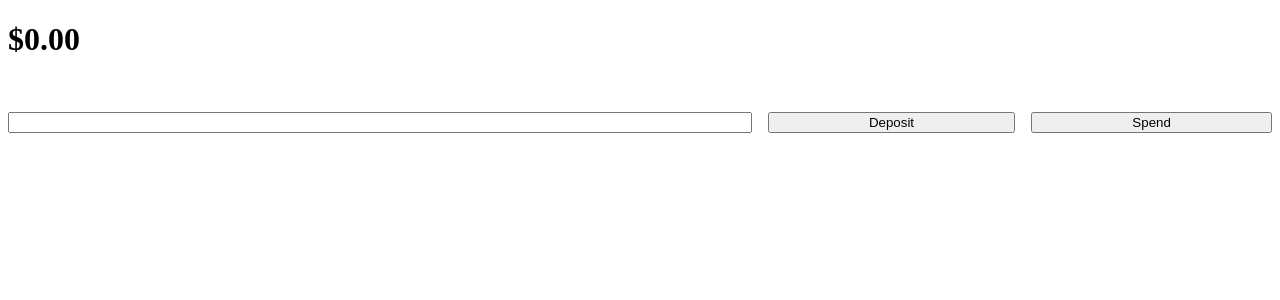
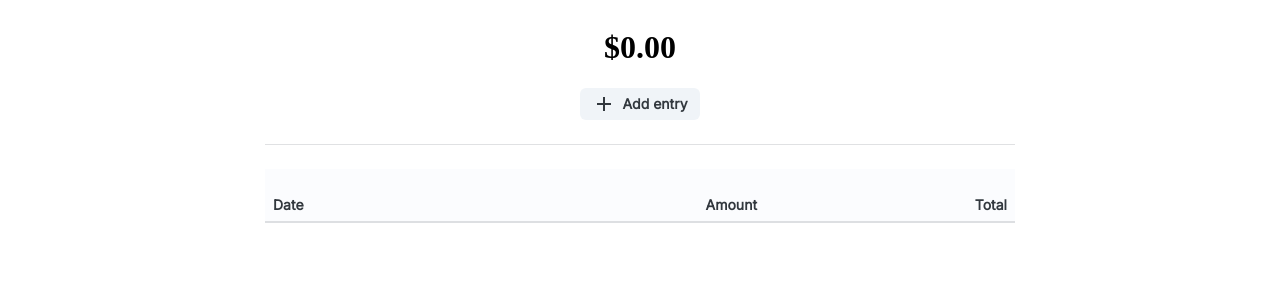
Before and after one commit to wangchj/allowly, a React app: page / in a window 1280 px wide. Shown: the top 300 px of the page. Built offline with nearby package versions, Linux system fonts and the light colour scheme.

Commit message:
Add input modal.

```diff
--- a/src/app.jsx
+++ b/src/app.jsx
@@ -1,5 +1,14 @@
+import '@fontsource/inter';
+import Add from '@mui/icons-material/Add';
+import Button from '@mui/joy/Button';
+import Divider from '@mui/joy/Divider';
+import Stack from '@mui/joy/Stack';
+import Table from '@mui/joy/Table';
 import currency from 'currency.js';
 import React, {useState} from 'react';
+import MaxWidth from './max-width.jsx';
+import Center from './center.jsx';
+import InputModal, {openInputModal} from './input-modal.jsx';
 
 /**
  * The browser local storage object.
@@ -44,11 +53,6 @@ export default function App() {
    * @param {number} value The transaction value
    */
   function onAddEntry(value) {
-    if (!value || typeof value !== 'number')
-      return;
-
-    setError();
-
     let entries = [...state.entries];
 
     // We only keep 20 entries
@@ -77,12 +81,23 @@ export default function App() {
   }
 
   return (
-    <div>
-      {error && <div>{error}</div>}
-      <Total entries={state.entries}/>
-      <Entries entries={state.entries}/>
-      <Inputs onAddEntry={onAddEntry}/>
-    </div>
+    <Center>
+      <MaxWidth>
+        {error && <div>{error}</div>}
+
+        <Stack
+          direction="column"
+          spacing={3}
+        >
+          <Total entries={state.entries}/>
+
+          <Divider/>
+
+          <Entries entries={state.entries}/>
+        </Stack>
+        <InputModal onAddEntry={onAddEntry}/>
+      </MaxWidth>
+    </Center>
   )
 }
 
@@ -94,9 +109,23 @@ export default function App() {
 function Total({entries}) {
   let total = entries && entries.length > 0 ? entries[0].total : 0
   return (
-    <h1>
-      {$(total)}
-    </h1>
+      <Stack
+        direction="column"
+        justifyContent="center"
+        alignItems="center"
+      >
+        <h1>{$(total)}</h1>
+
+        <Button
+          variant="soft"
+          color="neutral"
+          startDecorator={<Add/>}
+          size="sm"
+          onClick={() => openInputModal()}
+        >
+          Add entry
+        </Button>
+      </Stack>
   )
 }
 
@@ -107,15 +136,23 @@ function Total({entries}) {
  */
 function Entries({entries}) {
   return (
-    <table
-      style={{
-        width: '100%'
-      }}
+    <Table
+      // style={{
+      //   width: '100%'
+      // }}
     >
+    <thead>
+      <tr>
+        <th>Date</th>
+        <th style={{textAlign: 'right'}}>Amount</th>
+        <th style={{textAlign: 'right'}}>Total</th>
+      </tr>
+    </thead>
+
       <tbody>
         {entries.map(entry => <Entry entry={entry}/>)}
       </tbody>
-    </table>
+    </Table>
   )
 }
 
@@ -147,60 +184,3 @@ function Entry({entry}) {
     </tr>
   )
 }
-
-/**
- * The component to input new transactions.
- *
- * @param {function} onAddEntry The callback for a new transaction.
- */
-function Inputs({onAddEntry}) {
-  let [value, setValue] = useState('');
-
-  return (
-    <div
-      style={{
-        marginTop: '2em',
-        display: 'flex',
-        flexDirection: 'row',
-        flexWrap: 'nowrap',
-        justifyContent: 'space-around'
-      }}
-    >
-      <input
-        type="number"
-        inputMode="decimal"
-        value={value}
-        onChange={event => setValue(event.target.value)}
-        style={{
-          flexGrow: '3'
-        }}
-      />
-
-      <button
-        onClick={() => {
-          onAddEntry(currency(value).intValue);
-          setValue('');
-        }}
-        style={{
-          marginLeft: '1rem',
-          flexGrow: '1'
-        }}
-      >
-        Deposit
-      </button>
-
-      <button
-        onClick={() => {
-          onAddEntry(currency(value).intValue * -1);
-          setValue('');
-        }}
-        style={{
-          marginLeft: '1rem',
-          flexGrow: '1'
-        }}
-      >
-        Spend
-      </button>
-    </div>
-  )
-}
--- /dev/null
+++ b/src/center.jsx
@@ -0,0 +1,22 @@
+import React from 'react';
+
+/**
+ * A div that horizontally centers content.
+ *
+ * @param {object} children Child elements.
+ */
+export default function Center({children}) {
+  return (
+    <div
+      style={{
+        display: 'flex',
+        flexDirection: 'row',
+        justifyContent: 'center',
+        // height: '100%',
+        width: '100%'
+      }}
+    >
+      {children}
+    </div>
+  )
+}
--- /dev/null
+++ b/src/input-modal.jsx
@@ -0,0 +1,116 @@
+import Button from '@mui/joy/Button';
+import FormControl from '@mui/joy/FormControl';
+import FormLabel from '@mui/joy/FormLabel';
+import Input from '@mui/joy/Input';
+import Modal from '@mui/joy/Modal';
+import ModalClose from '@mui/joy/ModalClose';
+import ModalDialog from '@mui/joy/ModalDialog';
+import Stack from '@mui/joy/Stack';
+import Typography from '@mui/joy/Typography';
+import currency from 'currency.js';
+import React, {useState} from 'react';
+
+/**
+ * The input value as a string.
+ */
+let value, setValue;
+
+/**
+ * Determines if this modal is open
+ */
+let open, setOpen;
+
+/**
+ * Opens this modal.
+ */
+export function openInputModal() {
+  setOpen(true);
+}
+
+/**
+ * Handles click event for Add or Spend button.
+ *
+ * @param {integer} sign This must be 1 or -1
+ */
+function onButtonClick(sign, onAddEntry) {
+  let intValue = currency(value).intValue * sign;
+
+  if (intValue && typeof intValue === 'number') {
+    onAddEntry(intValue);
+    setValue('');
+    setOpen(false);
+  }
+}
+
+/**
+ * The input modal UI component.
+ *
+ * @param {function} onAddEntry The callback to add a new entry.
+ */
+export default function InputModal({onAddEntry}) {
+  [value, setValue] = useState('');
+  [open, setOpen] = useState(false);
+
+  return (
+    <Modal
+      open={open}
+      onClose={() => setOpen(false)}
+    >
+      <ModalDialog>
+      <Stack spacing={2}>
+        <div>
+          <ModalClose variant="plain" sx={{ m: 1 }} />
+          <Typography
+            component="h2"
+            id="modal-title"
+            level="h4"
+            textColor="inherit"
+            fontWeight="lg"
+            mb={1}
+          >
+            Add entry
+          </Typography>
+
+        </div>
+
+        <Stack spacing={2}>
+          <FormControl>
+            {/* <FormLabel>Amount</FormLabel> */}
+            <Input
+              type="number"
+              inputMode="decimal"
+              startDecorator="$"
+              value={value}
+              onChange={event => setValue(event.target.value)}
+              autoFocus
+              required
+            />
+          </FormControl>
+
+          <Stack direction="row" spacing={2}>
+            <Button
+              style={{
+                flexGrow: 1,
+                flexBasis: '20%'
+              }}
+              onClick={() => onButtonClick(1, onAddEntry)}
+            >
+              Add
+            </Button>
+
+            <Button
+              style={{
+                flexGrow: 1,
+                flexBasis: '20%'
+              }}
+              onClick={() => onButtonClick(-1, onAddEntry)}
+            >
+              Spend
+            </Button>
+          </Stack>
+        </Stack>
+        </Stack>
+      </ModalDialog>
+    </Modal>
+  )
+}
--- /dev/null
+++ b/src/max-width.jsx
@@ -0,0 +1,19 @@
+import React from 'react';
+
+/**
+ * A div with 100% width until max width.
+ *
+ * @param {object} children Child elements.
+ */
+export default function MaxWidth({children}) {
+  return (
+    <div
+      style={{
+        width: '100%',
+        maxWidth: '750px'
+      }}
+    >
+      {children}
+    </div>
+  )
+}
```
Also changed, not shown: package.json (+17 -11 lines), 17 other files (tests, documents, lock files or other folders).
